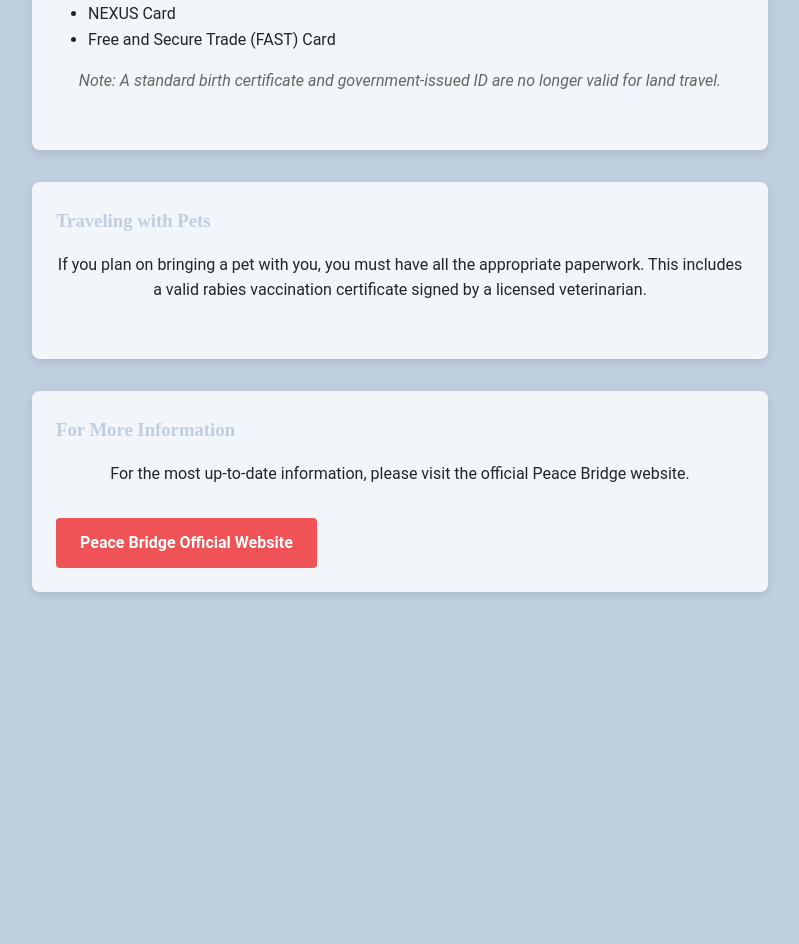
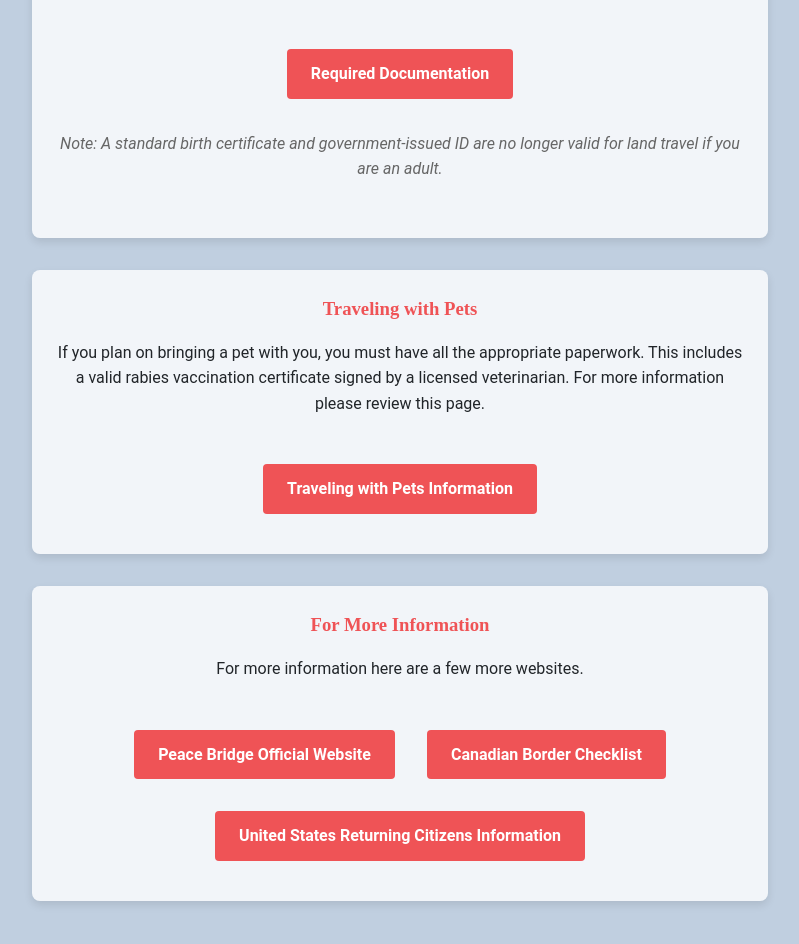
Before and after one commit to rinben/wedding-website, a React (Vite) app in the folder client/: page /travel in a window 1280 px wide. Shown: the part 2500-3444 px from the top of the page, without its empty margins (240-1039 px from the left). Before the commit the page ends 3188 px from the top, so only its background shows below. Built offline with nearby package versions, Linux system fonts and the light colour scheme.

Commit message:
Updated PeaceBridge information

```diff
--- a/client/src/components/PeaceBridge.css
+++ b/client/src/components/PeaceBridge.css
@@ -18,12 +18,12 @@
   border-radius: 8px;
   box-shadow: 0 4px 8px rgba(0, 0, 0, 0.1);
   padding: 1.5rem;
-  text-align: left;
+  text-align: center;
   margin-bottom: 2rem;
 }
 
 .border-info-card h3 {
-  color: var(--color-primary);
+  color: var(--color-secondary);
   font-family: var(--font-cute);
   margin-bottom: 1rem;
 }
@@ -48,6 +48,7 @@
   border-radius: 4px;
   font-weight: bold;
   transition: background-color 0.3s ease;
+  margin: 1rem;
 }
 
 .info-button:hover {
--- a/client/src/components/PeaceBridge.jsx
+++ b/client/src/components/PeaceBridge.jsx
@@ -12,15 +12,22 @@ function PeaceBridge() {
 
       <div className="border-info-card">
         <h3>Required Documents</h3>
-        <ul>
-          <li>Passport</li>
-          <li>Enhanced Driver's License (EDL)</li>
-          <li>NEXUS Card</li>
-          <li>Free and Secure Trade (FAST) Card</li>
-        </ul>
+        <p>
+          There are many official documents that are required to cross the
+          US-Canada border. To ensure that you have all the required documents
+          please review this page.
+        </p>
+        <a
+          href="https://www.ezbordercrossing.com/the-inspection-experience/documentation-needed-to-cross-border/"
+          target="_blank"
+          rel="noopener noreferrer"
+          className="info-button"
+        >
+          Required Documentation
+        </a>
         <p className="note">
           Note: A standard birth certificate and government-issued ID are no
-          longer valid for land travel.
+          longer valid for land travel if you are an adult.
         </p>
       </div>
 
@@ -29,16 +36,22 @@ function PeaceBridge() {
         <p>
           If you plan on bringing a pet with you, you must have all the
           appropriate paperwork. This includes a valid rabies vaccination
-          certificate signed by a licensed veterinarian.{" "}
+          certificate signed by a licensed veterinarian. For more information
+          please review this page.{" "}
         </p>
+        <a
+          href="https://www.ezbordercrossing.com/the-inspection-experience/travelling-with-pets/"
+          target="_blank"
+          rel="noopener noreferrer"
+          className="info-button"
+        >
+          Traveling with Pets Information
+        </a>
       </div>
 
       <div className="border-info-card">
         <h3>For More Information</h3>
-        <p>
-          For the most up-to-date information, please visit the official Peace
-          Bridge website.
-        </p>
+        <p>For more information here are a few more websites.</p>
         <a
           href="https://www.peacebridge.com/"
           target="_blank"
@@ -47,6 +60,22 @@ function PeaceBridge() {
         >
           Peace Bridge Official Website
         </a>
+        <a
+          href="https://www.cbsa-asfc.gc.ca/travel-voyage/checklist-aidememoire-eng.html"
+          target="_blank"
+          rel="noopener noreferrer"
+          className="info-button"
+        >
+          Canadian Border Checklist
+        </a>
+        <a
+          href="https://www.cbp.gov/travel/us-citizens/know-before-you-go/know-you-go-traveling-abroad"
+          target="_blank"
+          rel="noopener noreferrer"
+          className="info-button"
+        >
+          United States Returning Citizens Information
+        </a>
       </div>
     </div>
   );
```
